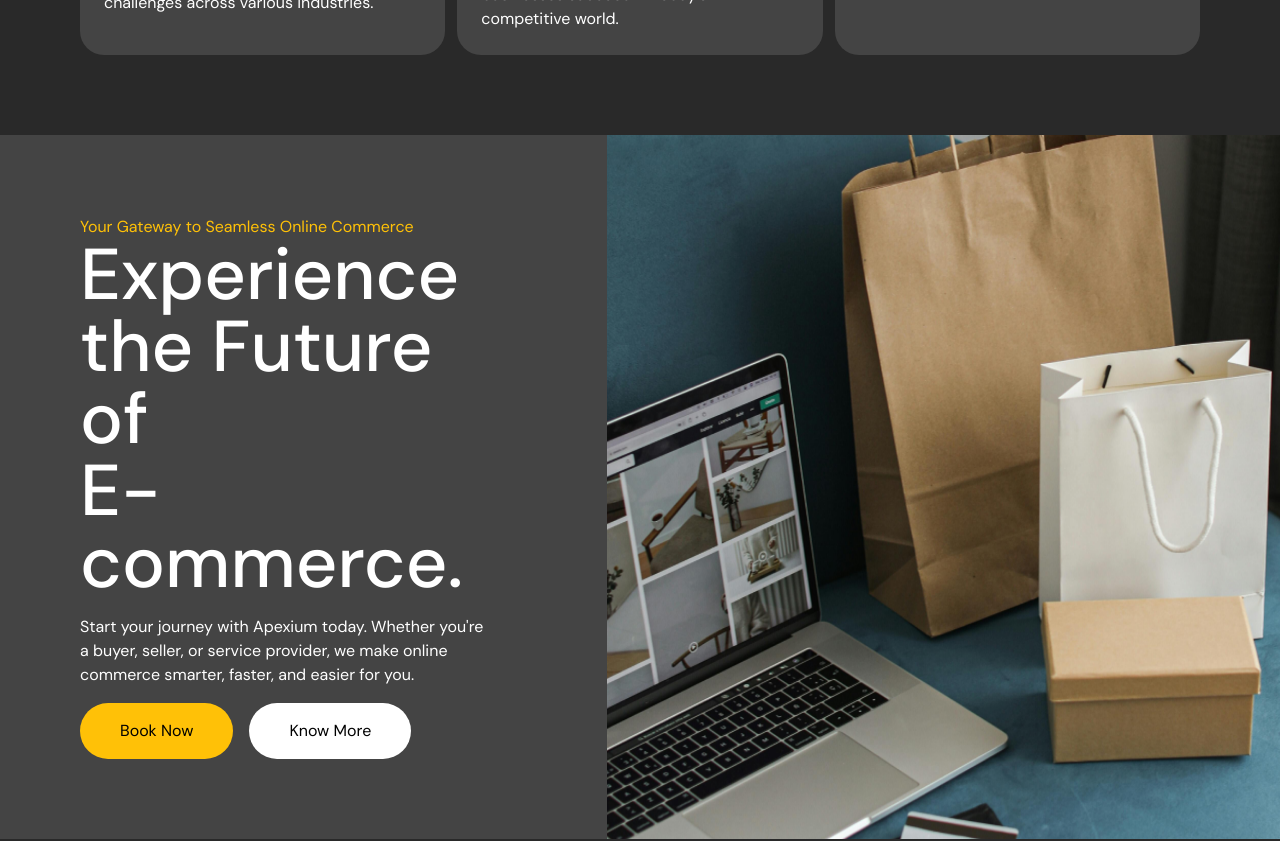
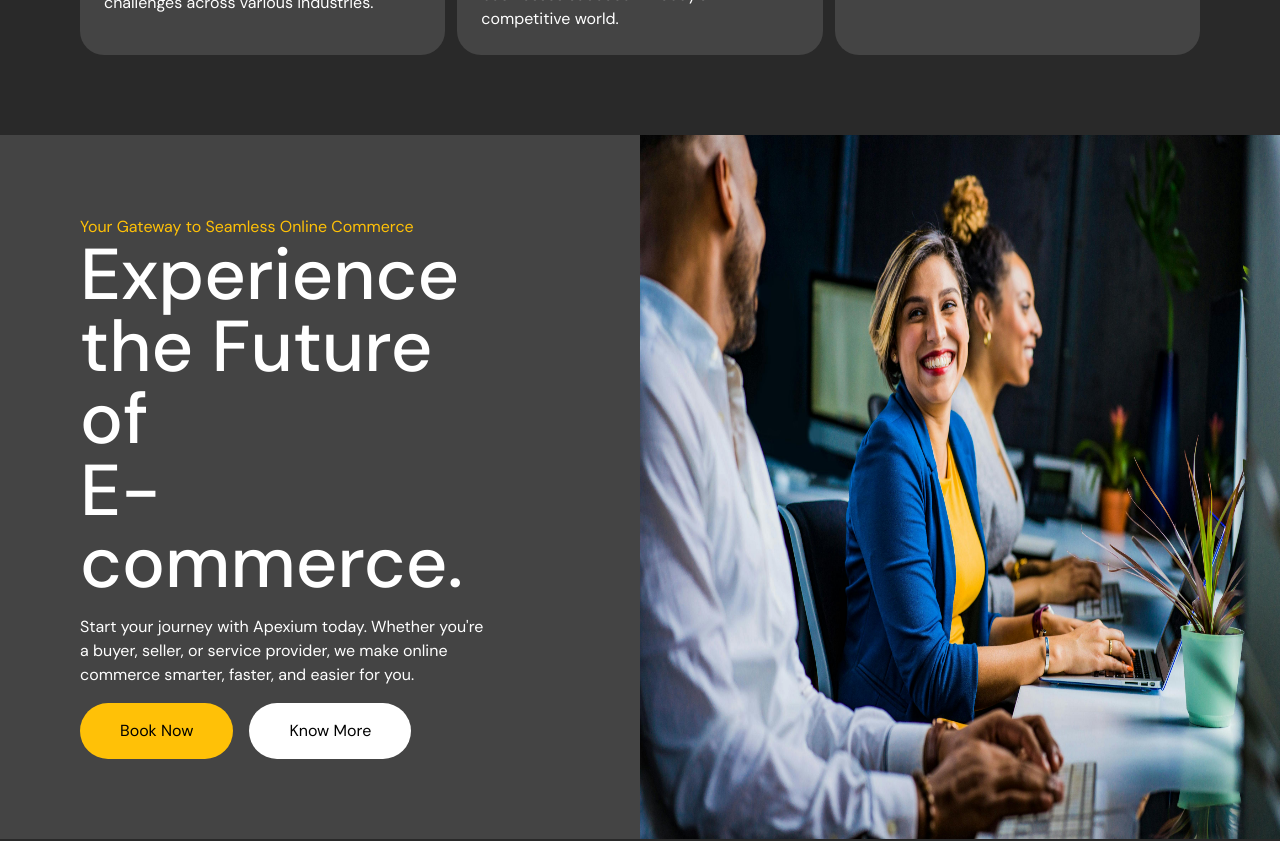
Before and after one commit to Six-Path-Studio/ibinye-work, a React (Vite) app: page / in a window 1280 px wide. Shown: the part 2480-3321 px from the top of the page. Built offline with nearby package versions, Linux system fonts and the light colour scheme.

Commit message:
images update commit

```diff
--- a/src/components/ServiceSection.jsx
+++ b/src/components/ServiceSection.jsx
@@ -14,7 +14,7 @@
             <button className="p-4 rounded-full px-10 bg-white">Know More</button>
           </Link>
         </div>
-        <img data-aos="fade-up-right" className="sm:mt-4" src="/images/about.png" alt="" />
+        <img data-aos="fade-up-right" className="sm:mt-4 lg:w-1/2" src="/images/hero2.jpg" alt="" />
       </section>
     </>
   );
--- a/src/pages/about.jsx
+++ b/src/pages/about.jsx
@@ -24,7 +24,7 @@
     <>
       <Header title={'About Us'} text={'Home > About Us'} />
       <section className="lg:flex justify-between">
-        <img src="/images/about-1.png" alt="" />
+        <img src="/images/about-img.jpg" className="lg:w-1/2" alt="" />
         <div className="lg:w-1/2 my-auto lg:p-10 p-4">
           <h1 className="lg:text-6xl text-3xl sm:mt-6 font-medium mb-4">Building Innovative Solutions.</h1>
           <p>Welcome to Apexium Solutions, your trusted partner in innovative e-commerce and digital solutions. We are dedicated to transforming the online shopping experience by providing a secure, user-friendly platform that connects consumers, businesses, and service providers across local and global markets. From retail and wholesale transactions in categories like fashion, electronics, and home goods to offering comprehensive logistics services, including packaging and delivery, we ensure seamless and efficient operations.
```
Also changed, not shown: public/images/about-img.jpg (added).
